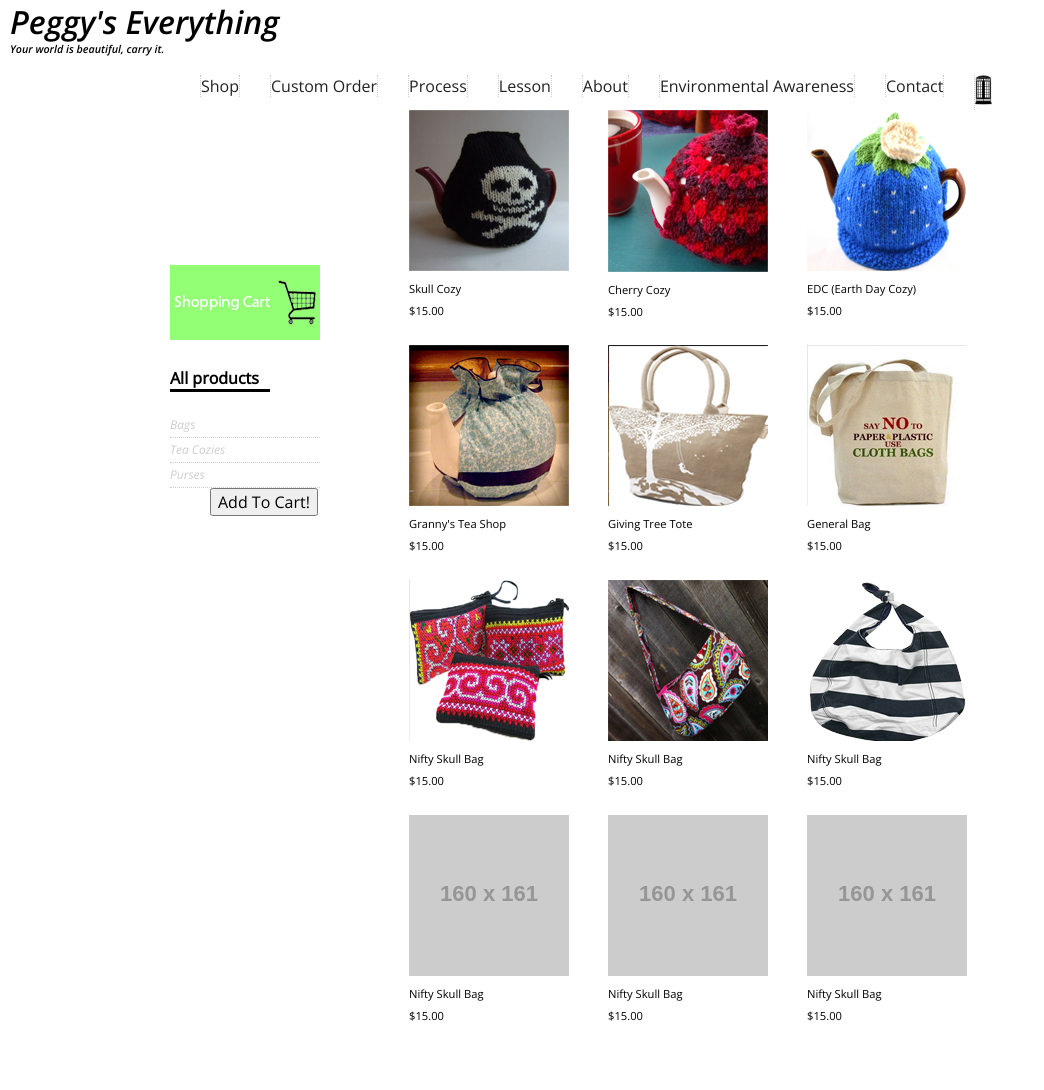
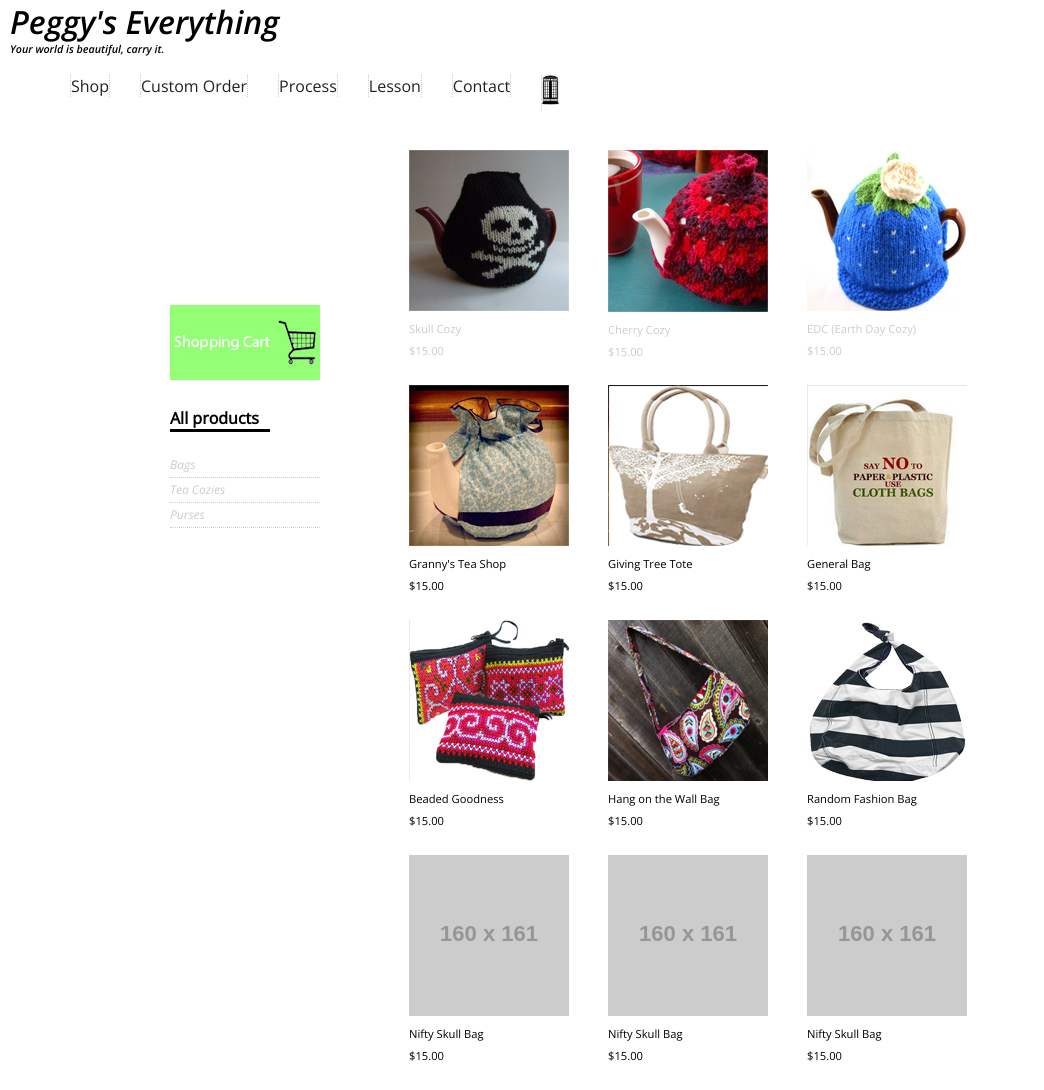
Before and after one commit to Kinudin/Peggys-Everything, a PHP site: page /shop.php in a window 1280 px wide. Shown: the whole page, without its empty margins (0-1044 px from the left). Before the commit the page ends 1021 px from the top, so only its background shows below. Run offline with PHP 8.4, Linux system fonts and the light colour scheme; grey boxes labelled with a size stand in for pictures from a placeholder-image service; some libraries are stand-ins or nearby versions.

Commit message:
General additions to the overall site
Adding three shop items.
Updates to css for formatting
Removing of pages to navigation
Fleshing out of index.php

```diff
--- a/navigation.php
+++ b/navigation.php
@@ -15,8 +15,8 @@
 			<li><a href="customorder.php">Custom Order</a></li>
 			<li><a href="process.php">Process</a></li>
 			<li><a href="lesson.php">Lesson</a></li>
-			<li><a href="about.php">About</a></li>
-			<li><a href="enviro.php">Environmental Awareness</a></li>
+			<!-- <li><a href="about.php">About</a></li> -->
+			<!-- <li><a href="enviro.php">Environmental Awareness</a></li> -->
 			<li><a href="contact.php">Contact</a></li>
 			<li><a href="index.php"><img src="images/callbox.jpg" alt="" height="30px"></a></li>
 		</ul>
--- a/shop.php
+++ b/shop.php
@@ -21,70 +21,71 @@
 				<li><a href="bags.html">Bags</a></li>
 				<li><a href="teacozies.html">Tea Cozies</a></li>
 				<li><a href="purses.html">Purses</a></li>
-								<button onclick="addItem()">Add To Cart!</button>
-
 			</ul>
 		</div>
 		<div class="shopPage">
 			<div class="item">
-				<img src="images/skullCozy.jpg" alt="171x228" /> <span class="prodImage"></span>
+				<a href="shop_skulldetail.php"><img src="images/skullCozy.jpg" alt="171x228" />
 				<span>Skull Cozy</span><br>
+				<span class="prodPrice">$15.00</span>
+				</a>
+			</div>
+			<div class="item">
+				<a href="shop_cherrydetail.php"><img src="images/cherryCozy.jpg" alt="150x75" />
+				<span>Cherry Cozy</span><br>
+				<span class="prodPrice">$15.00</span>
+				</a>
+			</div>
+
+			<div class="item">
+				<a href="shop_edcdetail.php"><img src="images/EDCCozy.jpg" alt="150x75" />
+				<span class="prodName">EDC (Earth Day Cozy)</span><br>
+				<span class="prodPrice">$15.00</span>
+				</a>
+			</div>
+			<div class="item">
+				<img src="images/grannysTeaShop.jpg" alt="150x75" />
+				<span class="prodName">Granny's Tea Shop</span><br>
 				<span class="prodPrice">$15.00</span>
 			</div>
 			<div class="item">
-				<img src="images/cherryCozy.jpg" alt="150x75" /> <span class="prodImage"></span>
-				<span>Cherry Cozy</span><br>
-				<span class="prodPrice">$15.00</span>
-			</div>
-
-			<div class="item">
-				<img src="images/EDCCozy.jpg" alt="150x75" /> <span class="prodImage"></span>
-				<span class="prodName">EDC (Earth Day Cozy)</span><br><span class="prodNum"></span>
+				<img src="images/givingTreeTote.jpg" alt="150x75" />
+				<span class="prodName">Giving Tree Tote</span><br>
 				<span class="prodPrice">$15.00</span>
 			</div>
 			<div class="item">
-				<img src="images/grannysTeaShop.jpg" alt="150x75" /> <span class="prodImage"></span>
-				<span class="prodName">Granny's Tea Shop</span><br><span class="prodNum"></span>
+				<img src="images/genBag.jpg" alt="150x75" />
+				<span class="prodName">General Bag</span><br>
+				<span class="prodPrice">$15.00</span>
+			</div>
+					<div class="item">
+				<img src="images/beadedBags.jpg" alt="150x75" />
+				<span class="prodName">Beaded Goodness</span><br>
 				<span class="prodPrice">$15.00</span>
 			</div>
 			<div class="item">
-				<img src="images/givingTreeTote.jpg" alt="150x75" /> <span class="prodImage"></span>
-				<span class="prodName">Giving Tree Tote</span><br><span class="prodNum"></span>
+				<img src="images/wallBag.jpg" alt="150x75" />
+				<span class="prodName">Hang on the Wall Bag</span><br>
 				<span class="prodPrice">$15.00</span>
 			</div>
 			<div class="item">
-				<img src="images/genBag.jpg" alt="150x75" /> <span class="prodImage"></span>
-				<span class="prodName">General Bag</span><br><span class="prodNum"></span>
-				<span class="prodPrice">$15.00</span>
-			</div>
-					<div class="item">
-				<img src="images/beadedBags.jpg" alt="150x75" /> <span class="prodImage"></span>
-				<span class="prodName">Nifty Skull Bag</span><br><span class="prodNum"></span>
+				<img src="images/fashionBag.jpg" alt="150x75" />
+				<span class="prodName">Random Fashion Bag</span><br>
 				<span class="prodPrice">$15.00</span>
 			</div>
 			<div class="item">
-				<img src="images/wallBag.jpg" alt="150x75" /> <span class="prodImage"></span>
-				<span class="prodName">Nifty Skull Bag</span><br><span class="prodNum"></span>
+				<img src="http://placehold.it/160x161" alt="150x75" />
+				<span class="prodName">Nifty Skull Bag</span><br>
 				<span class="prodPrice">$15.00</span>
 			</div>
 			<div class="item">
-				<img src="images/fashionBag.jpg" alt="150x75" /> <span class="prodImage"></span>
-				<span class="prodName">Nifty Skull Bag</span><br><span class="prodNum"></span>
+				<img src="http://placehold.it/160x161" alt="150x75" />
+				<span class="prodName">Nifty Skull Bag</span><br>
 				<span class="prodPrice">$15.00</span>
 			</div>
 			<div class="item">
-				<img src="http://placehold.it/160x161" alt="150x75" /> <span class="prodImage"></span>
-				<span class="prodName">Nifty Skull Bag</span><br><span class="prodNum"></span>
-				<span class="prodPrice">$15.00</span>
-			</div>
-			<div class="item">
-				<img src="http://placehold.it/160x161" alt="150x75" /> <span class="prodImage"></span>
-				<span class="prodName">Nifty Skull Bag</span><br><span class="prodNum"></span>
-				<span class="prodPrice">$15.00</span>
-			</div>
-			<div class="item">
-				<img src="http://placehold.it/160x161" alt="150x75" /> <span class="prodImage"></span>
-				<span class="prodName">Nifty Skull Bag</span><br><span class="prodNum"></span>
+				<img src="http://placehold.it/160x161" alt="150x75" />
+				<span class="prodName">Nifty Skull Bag</span><br>
 				<span class="prodPrice">$15.00</span>
 			</div>
 		</div>
--- a/styles.css
+++ b/styles.css
@@ -13,27 +14,26 @@ a:hover{
 }
 
 nav {
-	width: 1020px;
-	margin: 0 auto;
-	margin-bottom: 50px;
+	width: 960px;
+	margin-bottom: 100px;
 }
 nav ul li {
-		position: relative;
+	position: relative;
 	z-index: 1000;
-		list-style-type: none;
-		display: inline;
-		margin-left: 30px;
-
+	list-style-type: none;
+	display: inline;
+	margin-left: 30px;
 }
-nav a {	text-decoration: none;
+nav a {
+	text-decoration: none;
 	border-left: 1px dotted #ccc;
 	border-right: 1px dotted #ccc;
 }
 
-
 .border {
 	border: 1px solid black;
 }
+
 .container {
 	width: 960px;
 	margin: 0 auto;
@@ -161,6 +162,10 @@ nav a {	text-decoration: none;
 .shopPage {
 	float: left;
 	width: 600px;
+}
+
+.shopPage a {
+	text-decoration: none;
 }
 
 .shopPage .item {
```
Also changed, not shown: other parts of styles.css (+18 -21 lines), enviro.php (+1 -6 lines), index.php (+23 -17 lines), shop_cherrydetail.php (added, +75 -0 lines), shop_edcdetail.php (added, +79 -0 lines), shop_skulldetail.php (added, +77 -0 lines), 2 other files.
